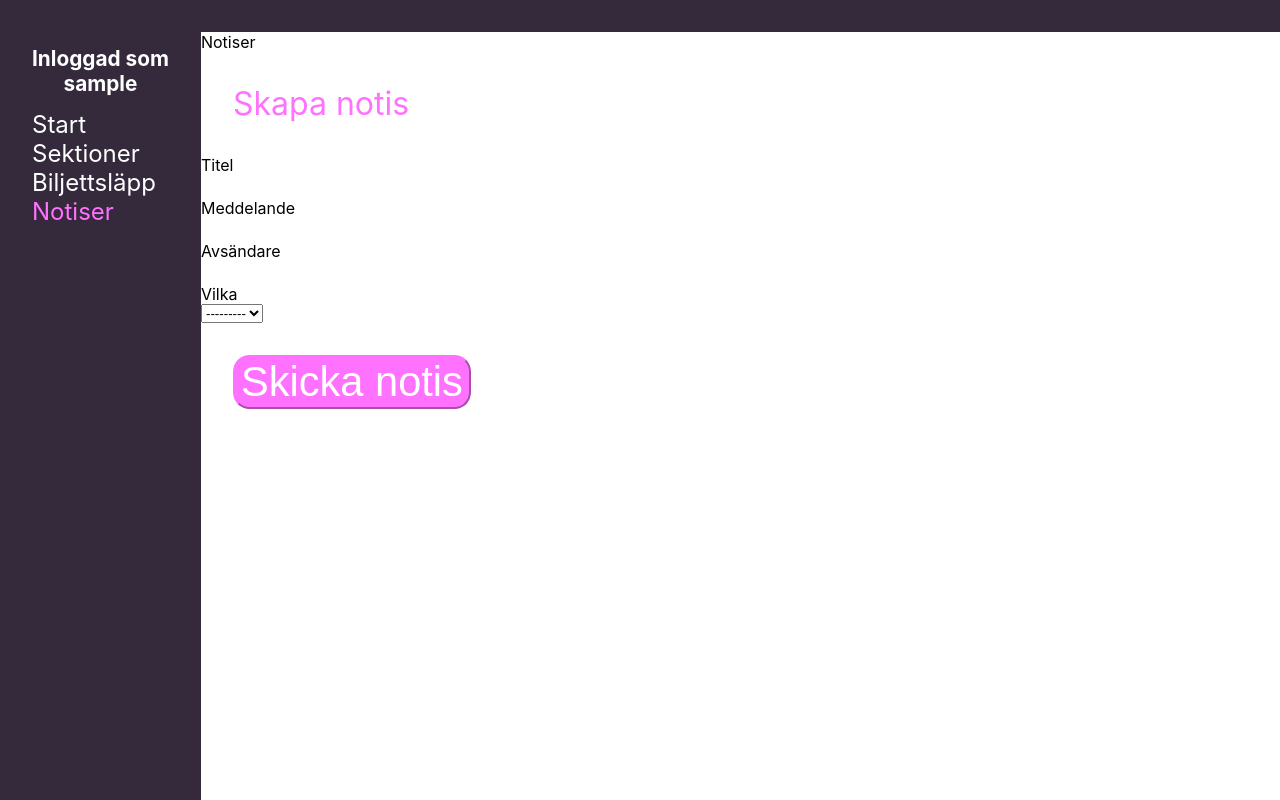
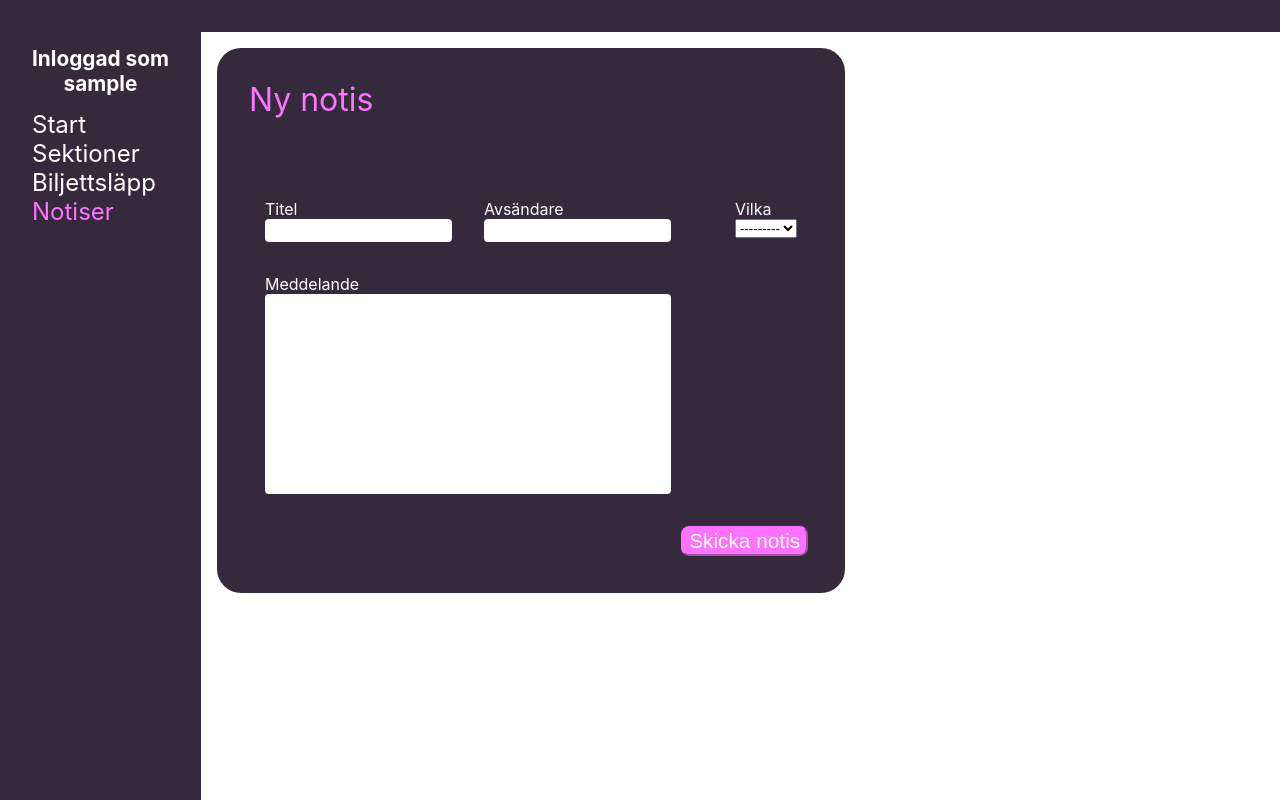
Before and after one commit to UTNkar/TD-app-admin-interface, a Django app: page /notifications/ in a window 1280 px wide. Run offline with Django 3.2, Linux system fonts and the light colour scheme; the visitor is signed in with stand-in values (Sample User, id 1); some web fonts are replaced.

Commit message:
redesign create notification

```diff
--- a/adminInterface/adminInterface/static/css/create.css
+++ b/adminInterface/adminInterface/static/css/create.css
@@ -18,6 +18,17 @@
     display: flex;
     flex-wrap: wrap;
     align-items: stretch;
+}
+
+#flex-container-content-message {
+    display: flex;
+    flex-direction: column;
+    justify-content: stretch;
+    flex-direction: column;
+    color: white;
+    background-color: #342A3B;
+    padding: 1em;
+    border-radius: 1.5em;
 }
 
 #flex-container-content-button {
@@ -63,6 +74,7 @@
     display: flex;
     flex-direction: column;
     justify-content: stretch;
+    flex-grow: 1;
 }
 
 #id_name {
@@ -86,6 +98,10 @@
     padding-left: 0em;
 }
 
+#id_body {
+    height: 15em;
+}
+
 input[type=text] {
     border: 3px solid white;
     border-radius: 4px;
--- a/adminInterface/adminInterface/templates/create_notification.html
+++ b/adminInterface/adminInterface/templates/create_notification.html
@@ -1,45 +1,42 @@
 {% extends "base.html"%} {% block content %}
-
-<div id="header-text">
-    Notiser
-</div>
-<div>
 <form method="POST" action="{% url 'create_notification' %}" class="event-form">
     {% csrf_token %}
-        <div id="event-form-box">
+    <div id="flex-container">
+        <div>
             <div id="new-event">
-                    Skapa notis
+                Ny notis
             </div>
             {{form.errors}}
-            <div id="table-row-1">
-                <div id="col-1">
+                        <div id="flex-container-content-button">
+                <div id="flex-container-content">
+                    <div>
+                        <div id="flex-container-content">
+                            <div id="content">
                                 Titel <br> {{ form.title }}
                             </div>
-                <div id="col-2">
+                            <div id="content">
+                                Avsändare <br> {{ form.sender }}
+                            </div>
+                        </div>
+                        <div id="flex-container-content-message">
                             Meddelande <br> {{ form.body }}
                         </div>
                     </div>
-
-            <div id="table-row-2">
-                <div id="col-1">
-                    Avsändare <br> {{ form.sender }}
-                </div>
-
-                <div id="col-2">
+                    <div id="flex-container-content">
+                        <div id="content">
                             Vilka <br> {{ form.who }}
                         </div>
                     </div>
-
-            <div id="table-row-4">
                 </div>
-                <div id="new-event">
+                <div>
                     <button onclick="return saveAlert()" id="submit-button" type="submit" class="save btn btn-default">
                         Skicka notis
                     </button>
                 </div>
             </div>
+        <div>
+    <div>
 </form>
-</div>
 
 <script>
 function saveAlert() {
```
Lines whose indentation alone changed are shown as unchanged.
